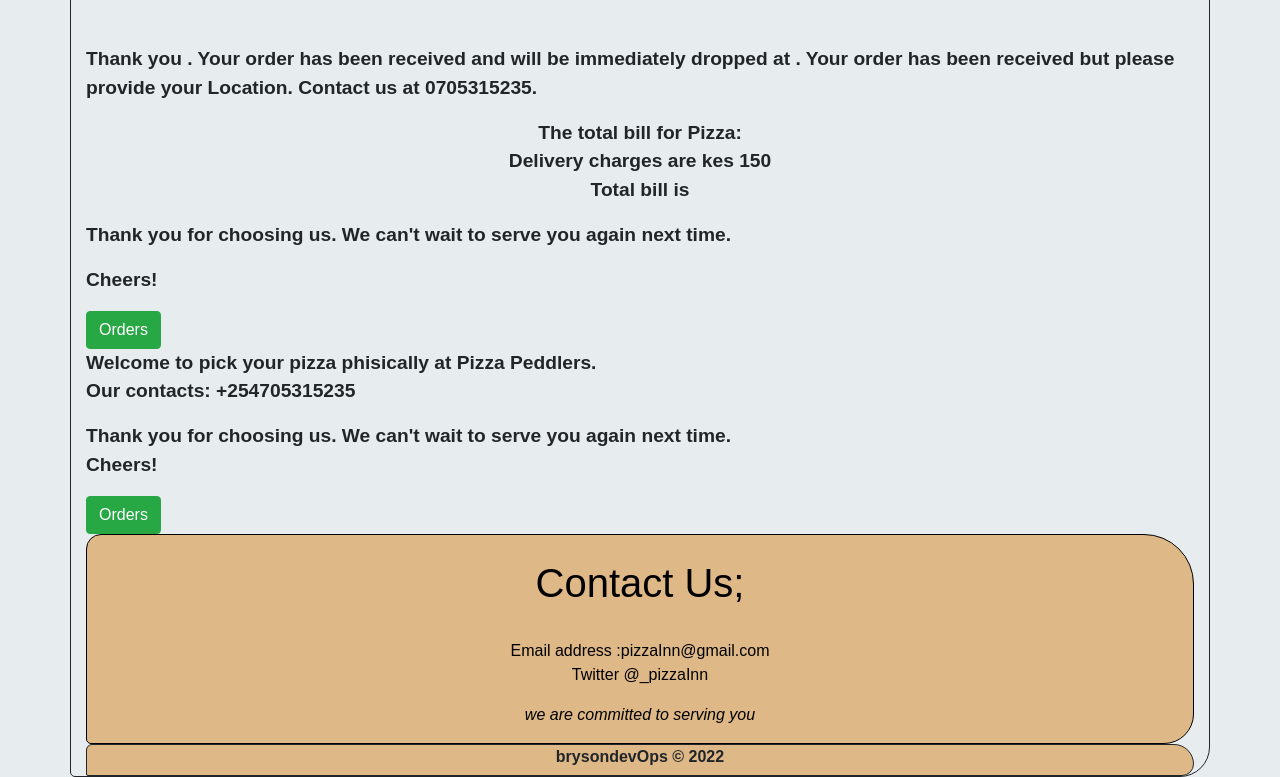
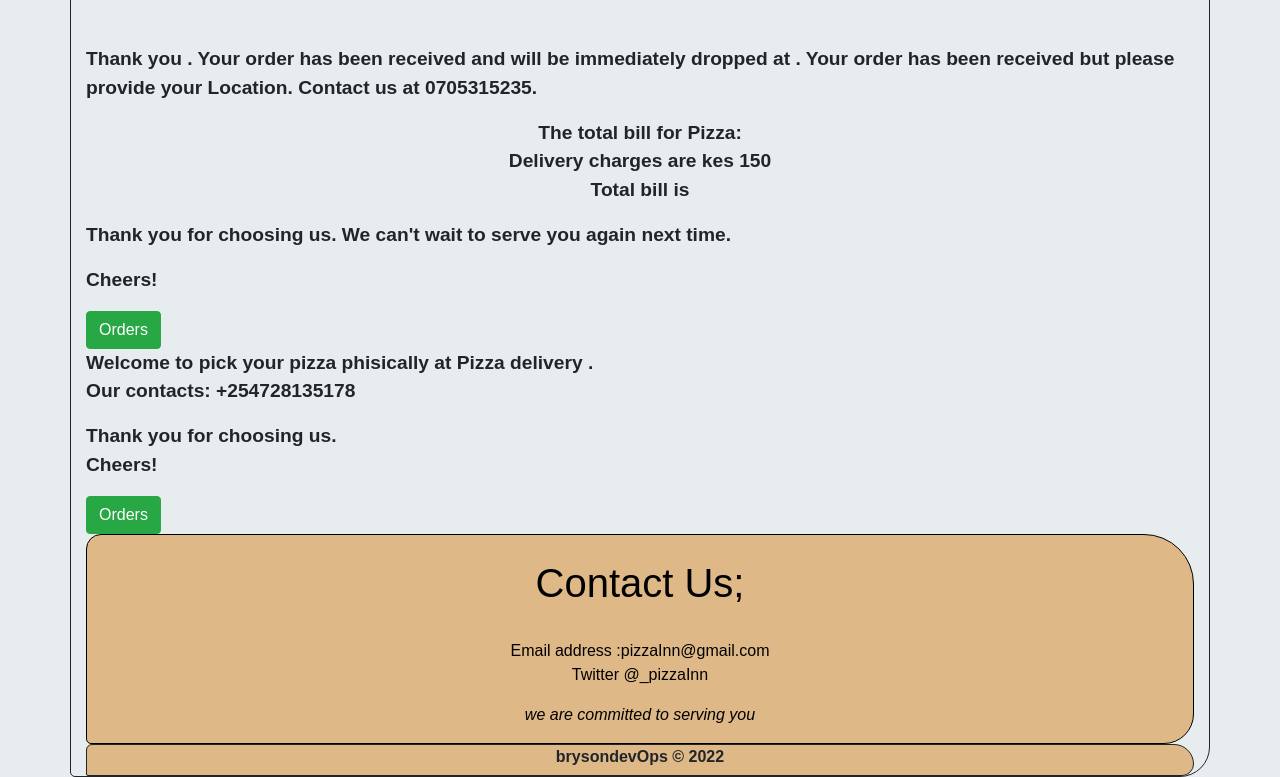
Before and after one commit to Briankiplangat88/pizzadelivery, a plain HTML site: page index.html in a window 1280 px wide. Shown: the part 1148-1925 px from the top of the page. Drawn offline with nearby package versions, Linux system fonts and the light colour scheme; a script that the page names is missing.

Commit message:
added chages from local

```diff
--- a/index.html
+++ b/index.html
@@ -134,8 +134,8 @@
     <!-- Our Location -->
     <div id="location">
         <div>
-            <p>Welcome to pick your pizza phisically at Pizza Peddlers.</br> Our contacts: +254705315235</p>
-            <p>Thank you for choosing us. We can't wait to serve you again next time.</br> Cheers!</p>
+            <p>Welcome to pick your pizza phisically at Pizza delivery .</br> Our contacts: +254728135178</p>
+            <p>Thank you for choosing us.</br> Cheers!</p>
             <input id="orders" type="button" class="btn btn-success" value="Orders">
         </div>
     </div>
```
Also changed, not shown: index.css (+0 -23 lines).
